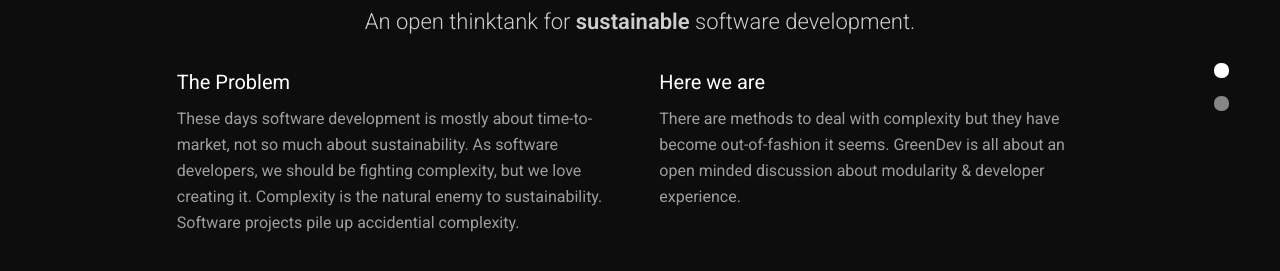
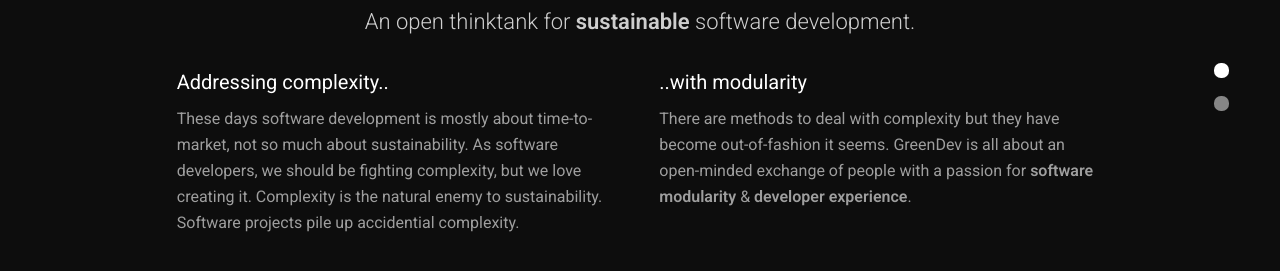
Before and after one commit to greendevio/greendevio.github.io, a plain HTML site: page index.html in a window 1280 px wide. Shown: the part 313-584 px from the top of the page. Drawn offline with nearby package versions, Linux system fonts and the light colour scheme.

Commit message:
updated front text

```diff
--- a/index.html
+++ b/index.html
@@ -120,7 +120,7 @@
           <div class="ae-2"><p class="margin-bottom-3 opacity-8">An open thinktank for <strong>sustainable</strong> software development.</p></div>
           <ul class="grid">
             <li class="col-6-12 left ae-3 fromLeft">
-              <h3>The Problem</h3>
+              <h3>Addressing complexity..</h3>
               <p class="tiny opacity-6">
                 These days software development is mostly about time-to-market, not so much about sustainability.
                 As software developers, we should be fighting complexity, but we love creating it.
@@ -129,10 +129,10 @@
               </p>
             </li>
             <li class="col-6-12 left ae-4 fromRight">
-              <h3>Here we are</h3>
+              <h3>..with modularity</h3>
               <p class="tiny opacity-6">
                   There are methods to deal with complexity but they have become out-of-fashion it seems.
-                  GreenDev is all about an open minded discussion about modularity &amp; developer experience.
+                  GreenDev is all about an open-minded exchange of people with a passion for <strong>software modularity</strong> &amp; <strong>developer experience</strong>.
               </p>
             </li>
           </ul>
@@ -181,6 +181,7 @@
         -->
       </section>
 
+
 <!-- Popup Video -->
 <div class="popup autoplay" data-popup-id="63-2">
   <div class="close"><svg><use xmlns:xlink="http://www.w3.org/1999/xlink" xlink:href="#close"></use></svg></div>
```
